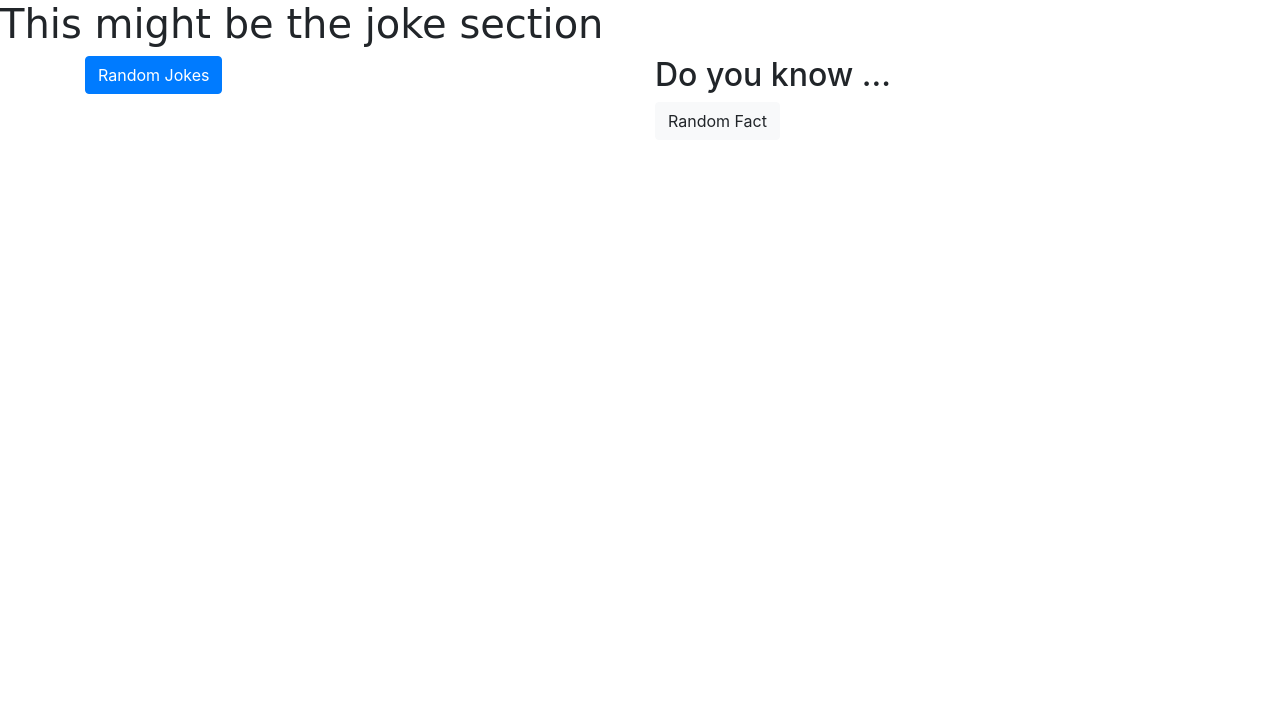
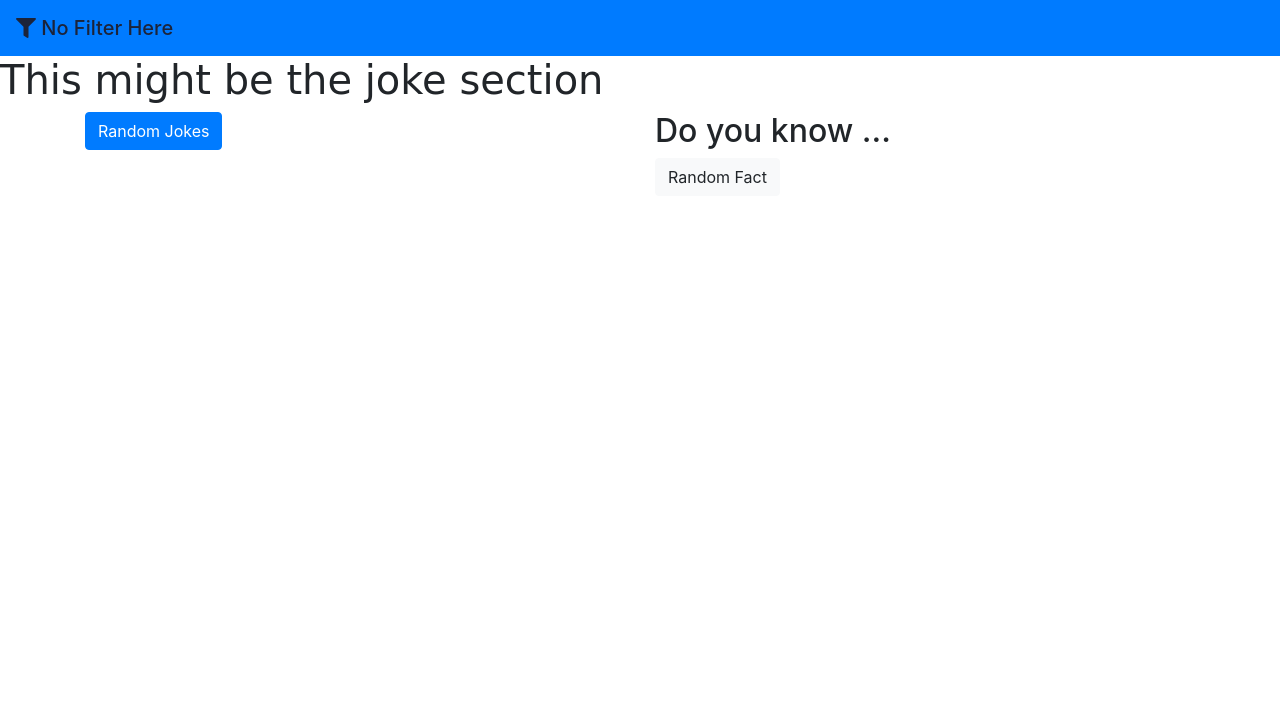
Before and after one commit to haoyucn/Winter-C2, a plain HTML site: page index.html in a window 1280 px wide. Shown: the top 721 px of the page. Drawn offline with nearby package versions, Linux system fonts and the light colour scheme; a web font is replaced by a local one.

Commit message:
Fixed Navbar

```diff
--- a/index.html
+++ b/index.html
@@ -12,7 +12,12 @@
     <meta name="viewport" content="width=device-width, initial-scale=1, shrink-to-fit=no">
   </head>
   <body>
-
+      <nav class="navbar bg-primary">
+          <h1 class="navbar-brand mb-0">
+              <i class="fas fa-filter"></i>
+              No Filter Here
+          </h1>
+        </nav>
     <h1 id="title">This might be the joke section</h1>
 
     <div class="container">
--- a/styles.css
+++ b/styles.css
@@ -10,7 +10,9 @@ body{
   font-size: 40px;
 }
 
-
+.navbar {
+  color: rgb(28, 36, 58);
+}
 
 
 
```
